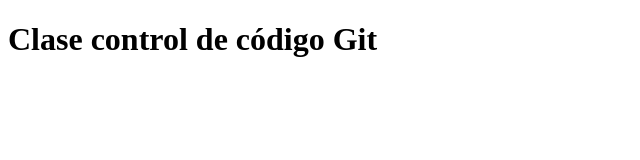
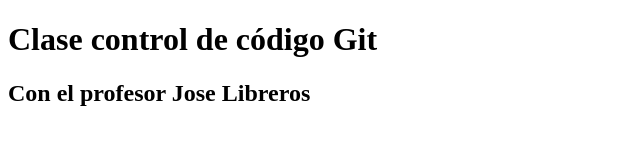
Before and after one commit to Parcek87/Taller3git, a plain HTML site: page Index.html in a window 1280 px wide. Shown: the whole page, without its empty margins (0-640 px from the left). Drawn offline with Linux system fonts and the light colour scheme.

Commit message:
Aporte 2 luz Mazo

```diff
--- a/Index.html
+++ b/Index.html
@@ -9,4 +9,5 @@
     <h1>Clase control de código Git</h1>
 
 </body>
+<h2>Con el profesor Jose Libreros</h2>
 </html>
```
Also changed, not shown: Clase control de código Git.txt.
